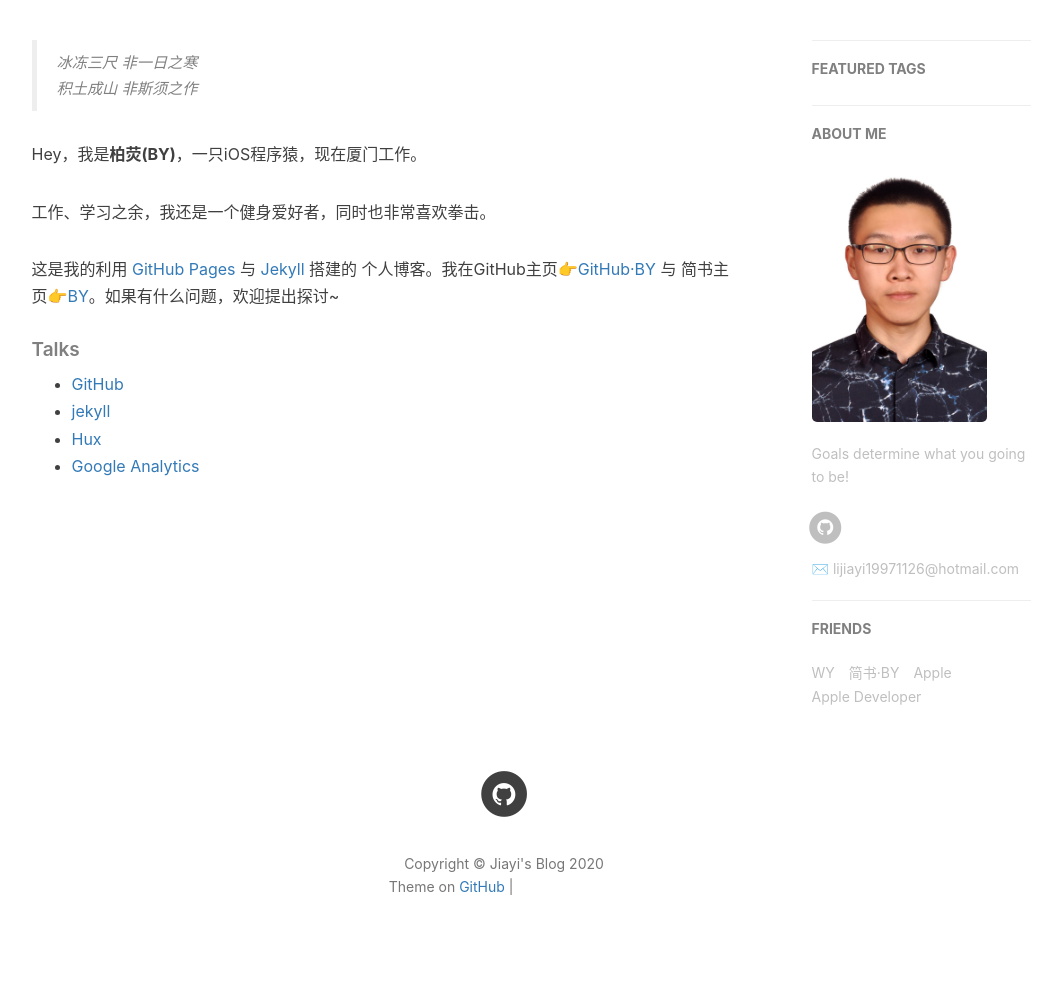
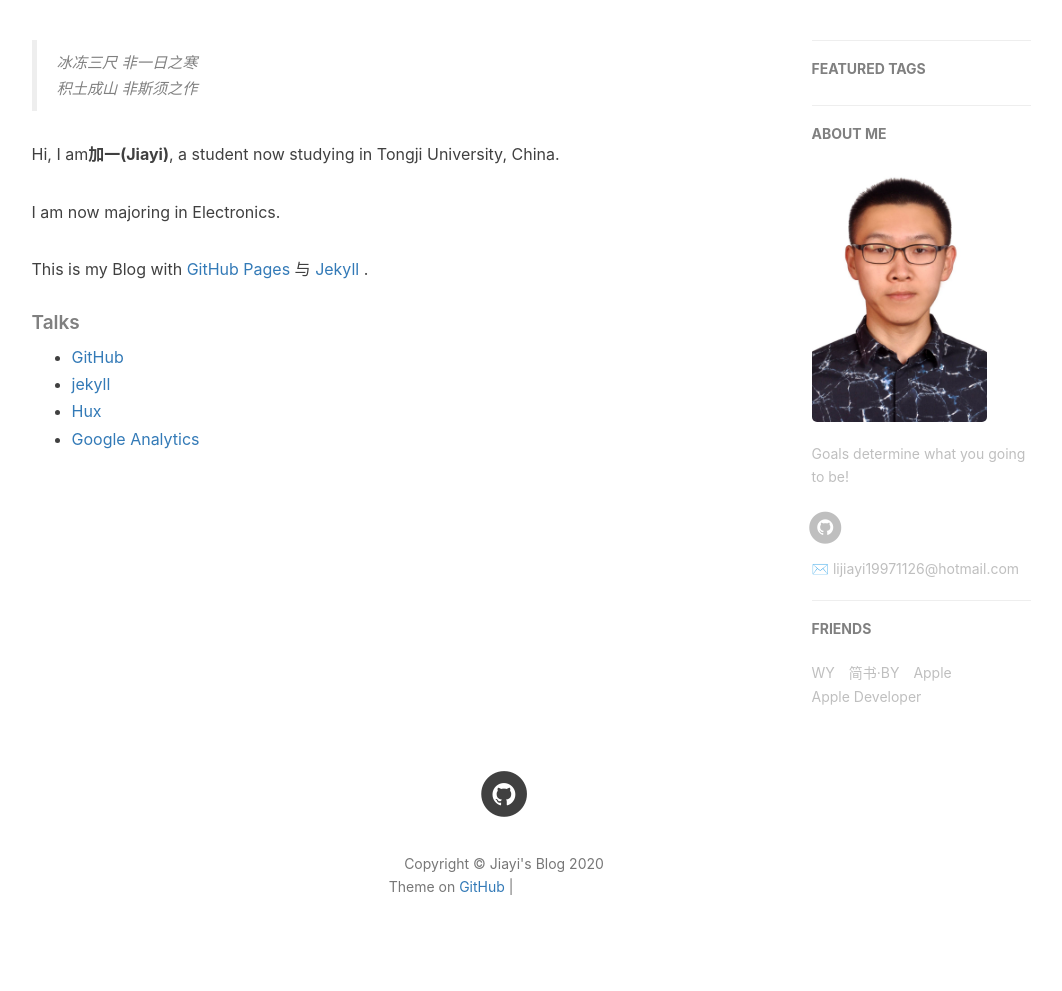
Before and after one commit to jiayixxx/jiayixxx.github.io, a Jekyll site: the page built from about.html, in a window 1280 px wide. Shown: the part 418-1409 px from the top of the page, without its empty margins (136-1198 px from the left). Built offline with Jekyll 4.4.1, drawn with Linux system fonts in a browser that asks for light colours; nearby versions of some CDN libraries; comment, search, counter and statistics services are not loaded; grey boxes are pictures that could not be loaded.

Commit message:
Update about.html

```diff
--- a/about.html
+++ b/about.html
@@ -18,11 +18,11 @@
     <blockquote><p>冰冻三尺 非一日之寒<br>
     积土成山 非斯须之作</p></blockquote>
 
-    <p>Hey，我是<strong>柏荧(BY)</strong>，一只iOS程序猿，现在厦门工作。</p>
+    <p>Hi, I am<strong>加一(Jiayi)</strong>, a student now studying in Tongji University, China.</p>
 
-    <p>工作、学习之余，我还是一个健身爱好者，同时也非常喜欢拳击。</p>
+    <p>I am now majoring in Electronics.</p>
 
-    <p>这是我的利用 <a href="https://pages.github.com/">GitHub Pages</a> 与 <a href="http://jekyll.com.cn/">Jekyll</a> 搭建的 个人博客。我在GitHub主页<a href="https://github.com/qiubaiying">👉GitHub·BY</a> 与 简书主页<a href="https://http://www.jianshu.com/u/e71990ada2fd">👉BY</a>。如果有什么问题，欢迎提出探讨~</p>
+    <p>This is my Blog with <a href="https://pages.github.com/">GitHub Pages</a> 与 <a href="http://jekyll.com.cn/">Jekyll</a> .</p>
 
     <p></p>
 
```
